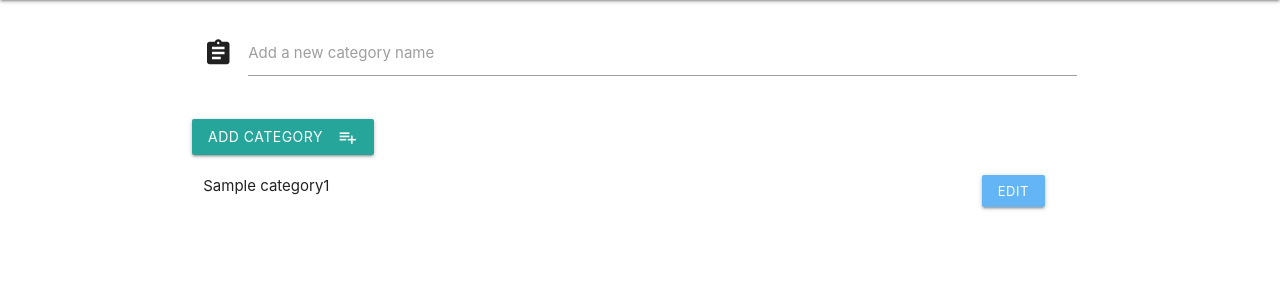
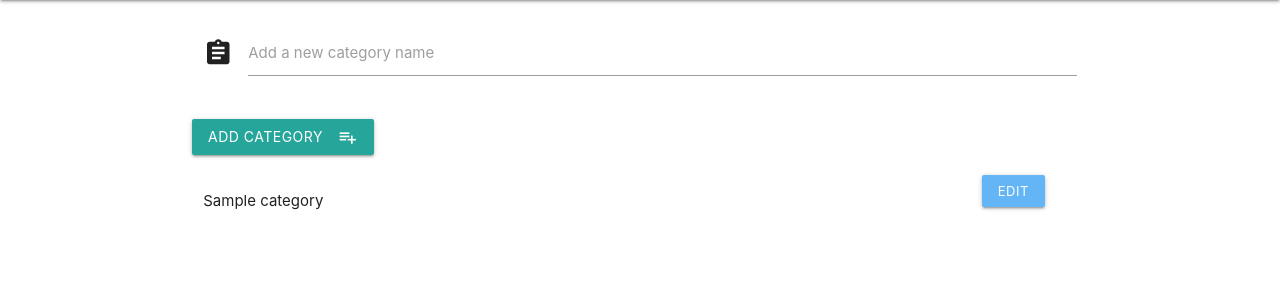
Before and after one commit to r-andy79/shopping-helper, a Flask app: page /add_category in a window 1280 px wide. Shown: the part 64-364 px from the top of the page. Run offline with Flask 2, Linux system fonts and the light colour scheme; a database or web service that is not in the repository returns one stand-in record (values such as "Sample title"); some libraries are stand-ins or nearby versions.

```diff
--- a/templates/addcategory.html
+++ b/templates/addcategory.html
@@ -19,7 +19,7 @@
     <ul>
       {% for cat in categories %}
       <li>
-        <div class="col s10">{{ cat.category_name }}{{cat.category_id}}</div>
+        <div class="col s10"><p>{{ cat.category_name }}</p></div>
         <div class="col s2 center-align">
             <a href= "{{ url_for('edit_category', item_id=cat._id) }}" class="waves-effect waves-light btn-small blue lighten-2">Edit</a>
         </div>
```
Also changed, not shown: wireframes/add_edit_category_desktop.png (added), wireframes/add_edit_category_mobile.png (added), wireframes/add_edit_category_tablet.png (added), wireframes/add_item_desktop.png (added), wireframes/add_item_mobile.png (added), wireframes/add_item_tablet.png (added), wireframes/database_schema.png (added), wireframes/edit_category_desktop.png (added), wireframes/edit_category_mobile.png (added), wireframes/edit_category_tablet.png (added), wireframes/main_page_desktop.png (added), wireframes/main_page_mobile.png (added), wireframes/main_page_tablet.png (added), wireframes/search_results_desktop.png (added), 5 more files.
